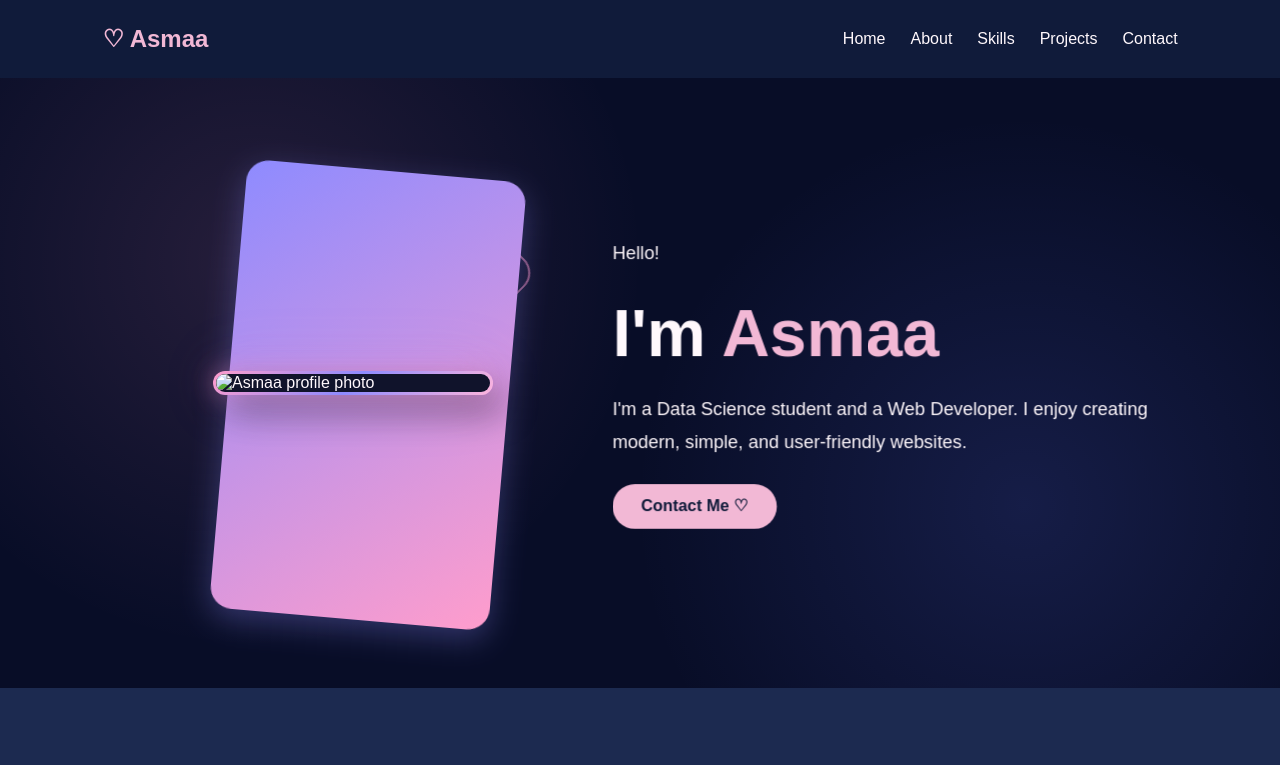
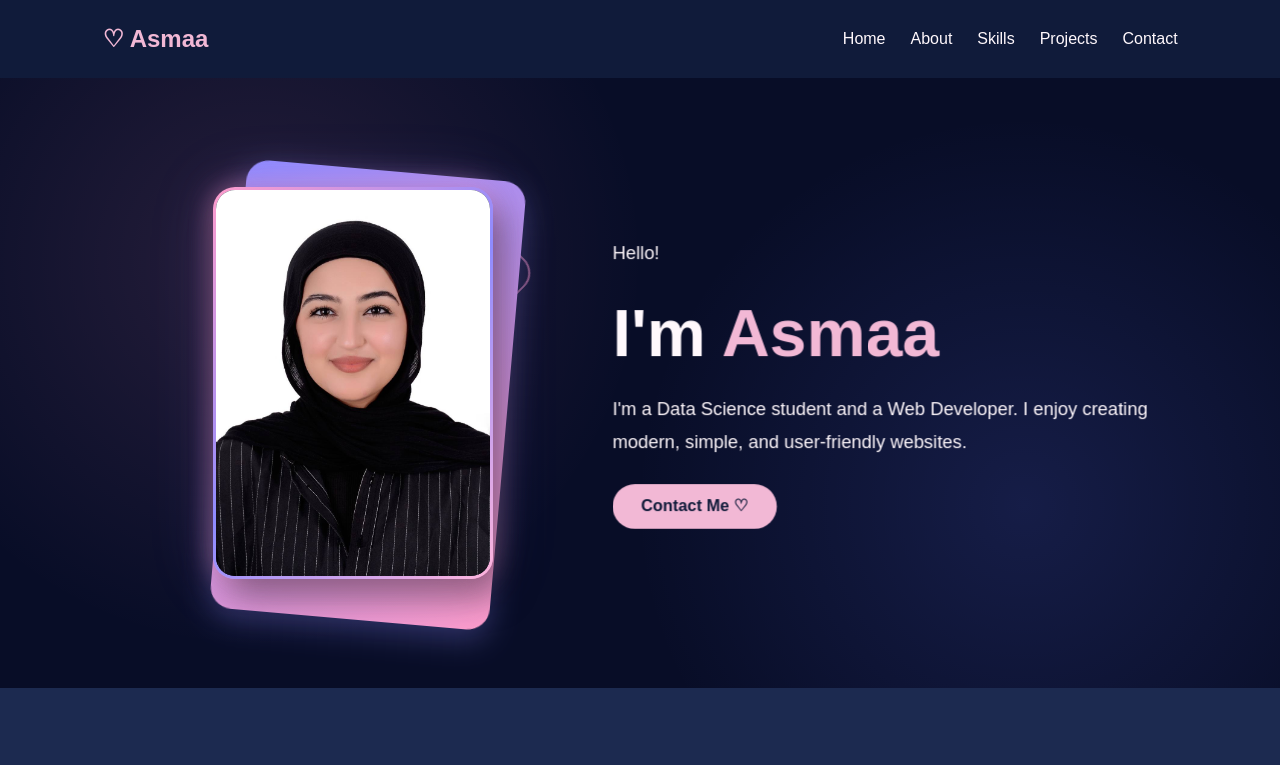
Before and after one commit to thabetasmaa277-sketch/My-First-Website, a plain HTML site: page index.html in a window 1280 px wide. Shown: the top 765 px of the page. Drawn offline with Linux system fonts and the light colour scheme.

Commit message:
Fix portfolio profile photo path
Co-authored-by: Copilot App <223556219+Copilot@users.noreply.github.com>

```diff
--- a/index.html
+++ b/index.html
@@ -34,7 +34,7 @@
 <div class="image-back-layer"></div>
 
     <div class="hero-imagee">
-        <img src="./images/asmaa.jpg" alt="Asmaa profile photo">
+        <img src="./asmaa.jpg" alt="Asmaa profile photo">
     </div>
 
 
```
